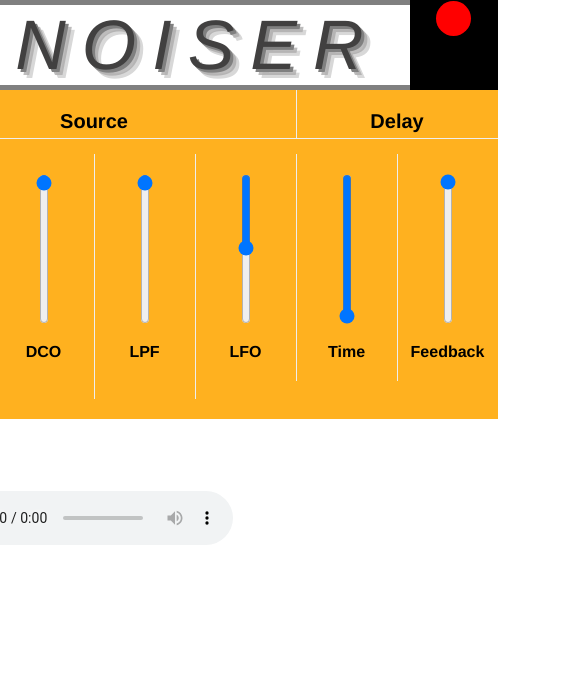
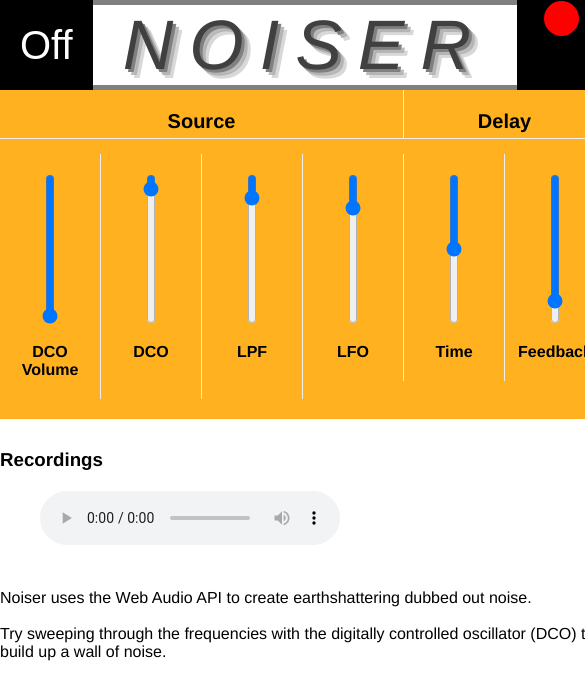
Before and after one commit to ianbaxter/noiser, a React (Create React App) app: page / in a window 390 px wide. Shown: the top 700 px of the page, 585 px wide, since content can reach past the window. Built offline with nearby package versions, Linux system fonts and the light colour scheme.

Commit message:
Add description and make responsive

```diff
--- a/src/App.js
+++ b/src/App.js
@@ -100,6 +100,7 @@
                   type="range"
                   orient="vertical"
                   name="freq"
+                  defaultValue="440"
                   min='10'
                   max='8000'
                   step='1'
@@ -112,6 +113,7 @@
                   type="range"
                   orient="vertical"
                   name="filter-freq"
+                  defaultValue="1000"
                   min='20'
                   max='8000'
                   step='1'
@@ -124,6 +126,7 @@
                   type="range"
                   orient="vertical"
                   name="lfo"
+                  defaultValue="20"
                   min='1'
                   max='100'
                   step='1'
@@ -141,6 +144,7 @@
                   type="range"
                   orient="vertical"
                   name="delay-time"
+                  defaultValue="0.5"
                   min='0'
                   max='1'
                   step='0.05'
@@ -153,6 +157,7 @@
                   type="range"
                   orient="vertical"
                   name="delay-feedback"
+                  defaultValue="0.8"
                   min='0'
                   max='0.9'
                   step='0.1'
@@ -169,6 +174,14 @@
         <ol id="recordingsList">
           <audio id="recording" controls></audio>
         </ol>
+        <div class="description">
+          <p>
+            Noiser uses the Web Audio API to create earthshattering dubbed out noise.
+            <br></br>
+            <br></br>
+            Try sweeping through the frequencies with the digitally controlled oscillator (DCO) to build up a wall of noise.
+          </p>
+        </div>
       </div>
     );
   }
--- a/src/index.css
+++ b/src/index.css
@@ -117,3 +117,14 @@
     margin-top: 30px;
     padding-bottom: 20px;
 }
+
+.description {
+    margin-top: 40px;
+    width: 600px;
+}
+
+@media only screen and (max-width: 600px) {
+    body {
+        justify-content: left;
+    }
+}
```
